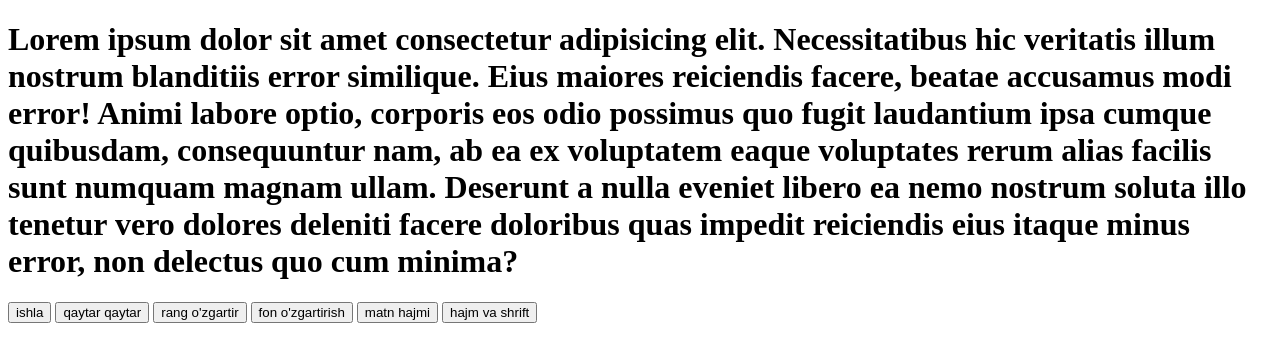
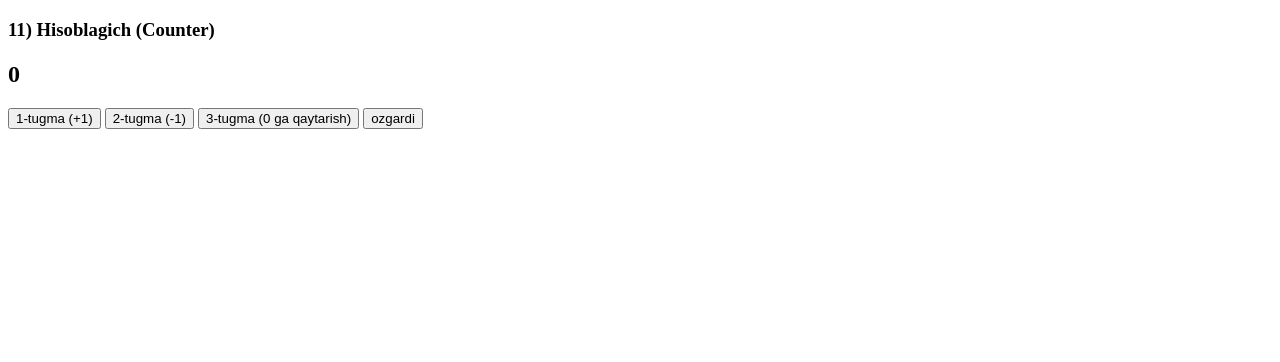
Before and after one commit to sultonmurodCYBER/1st-project, a plain HTML site: page index.html in a window 1280 px wide. Drawn offline with Linux system fonts and the light colour scheme.

Commit message:
ozgarish boldi
ozgarish

```diff
--- a/index.html
+++ b/index.html
@@ -1,42 +1,19 @@
 <!DOCTYPE html>
 <html lang="en">
-
 <head>
     <meta charset="UTF-8">
     <meta name="viewport" content="width=device-width, initial-scale=1.0">
     <title>Document</title>
 </head>
+<body>
+    <div class="section">
+        <h3>11) Hisoblagich (Counter)</h3>
+        <h2 id="counterVal">0</h2>
+        <button id="btnInc">1-tugma (+1)</button>
+        <button id="btnDec">2-tugma (-1)</button>
+        <button id="btnReset">3-tugma (0 ga qaytarish)</button>
 
-<body>
-
-    <script src="./index.js"></script>
-
-    <h1>Lorem ipsum dolor sit amet consectetur adipisicing elit. Necessitatibus hic veritatis illum nostrum blanditiis
-        error similique. Eius maiores reiciendis facere, beatae accusamus modi error! Animi labore optio, corporis eos
-        odio possimus quo fugit laudantium ipsa cumque quibusdam, consequuntur nam, ab ea ex voluptatem eaque voluptates
-        rerum alias facilis sunt numquam magnam ullam. Deserunt a nulla eveniet libero ea nemo nostrum soluta illo
-        tenetur vero dolores deleniti facere doloribus quas impedit reiciendis eius itaque minus error, non delectus quo
-        cum minima?</h1>
-    <button onclick="ishla()">ishla</button>
-    <button onclick="qaytar()">qaytar qaytar</button>
-    <button onclick="rang()">rang o'zgartir</button>
-
-    <button onclick="ozgartir()">fon o'zgartirish</button>
-    <button onclick="size()">matn hajmi</button>
-    <button onclick="shrift_size()" >hajm va shrift </button>
-
-
-
-
-
-
-
-
-
-
-
-
-
+        <button>ozgardi</button>
+    </div>
 </body>
-
 </html>
```
